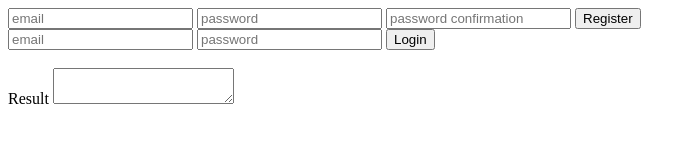
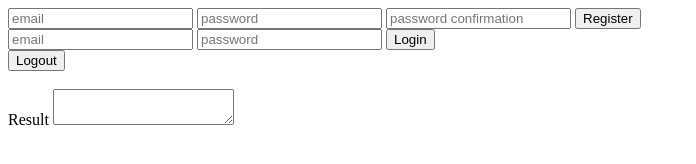
Before and after one commit to gotwilk890/Trivia-Front-End, a plain HTML site: page front-end-proj-2/index.html in a window 1280 px wide. Shown: the whole page, without its empty margins (0-696 px from the left). Drawn offline with nearby package versions, Linux system fonts and the light colour scheme.

Commit message:
Adds logout button to HTML

```diff
--- a/front-end-proj-2/index.html
+++ b/front-end-proj-2/index.html
@@ -21,6 +21,9 @@
       <input name="password" type="password" placeholder="password">
       <input name="login" type="submit" value="Login">
     </form>
+    <form id="logout">
+    <input name="logout" type="submit" value="Logout">
+    </form>
     </form>
     <br>
     <label for="result">Result</label>
```
